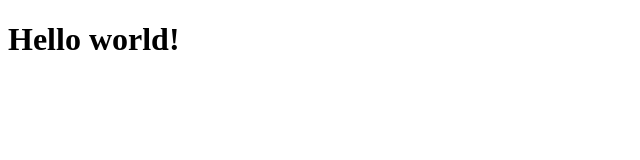
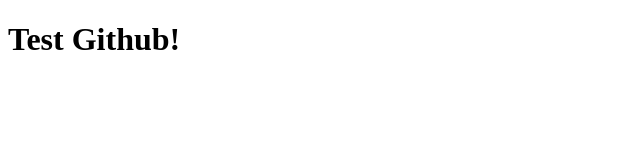
Before and after one commit to QuangMinh2112/project_travel_reactJS, a React (Create React App) app: page / in a window 1280 px wide. Shown: the top 160 px of the page, without its empty margins (0-640 px from the left). Built offline with nearby package versions, Linux system fonts and the light colour scheme.

Commit message:
fix text

```diff
--- a/src/App.js
+++ b/src/App.js
@@ -1,5 +1,5 @@
 function App() {
-  return <h1 className="App">Hello world!</h1>;
+  return <h1 className="App">Test Github!</h1>;
 }
 
 export default App;
```
